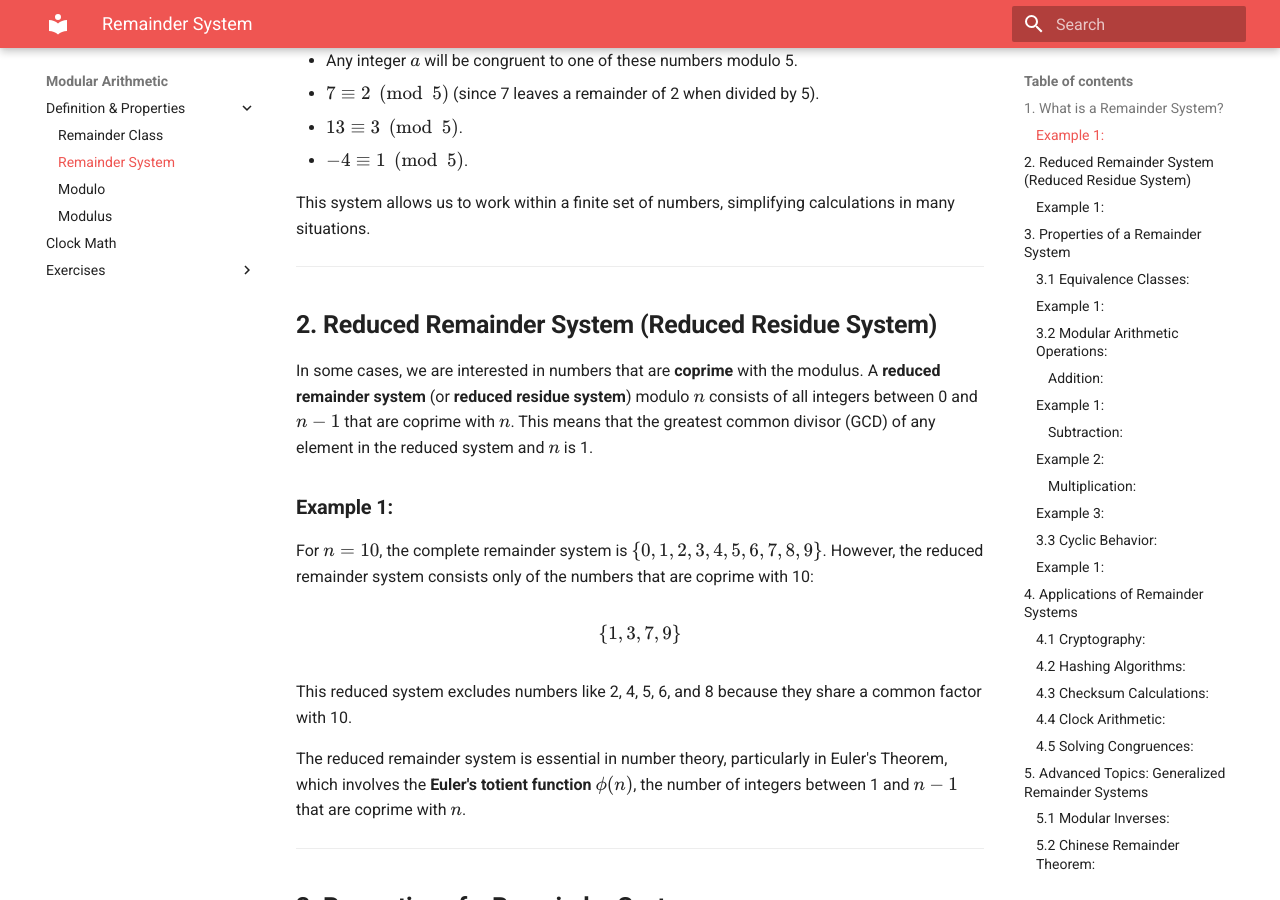
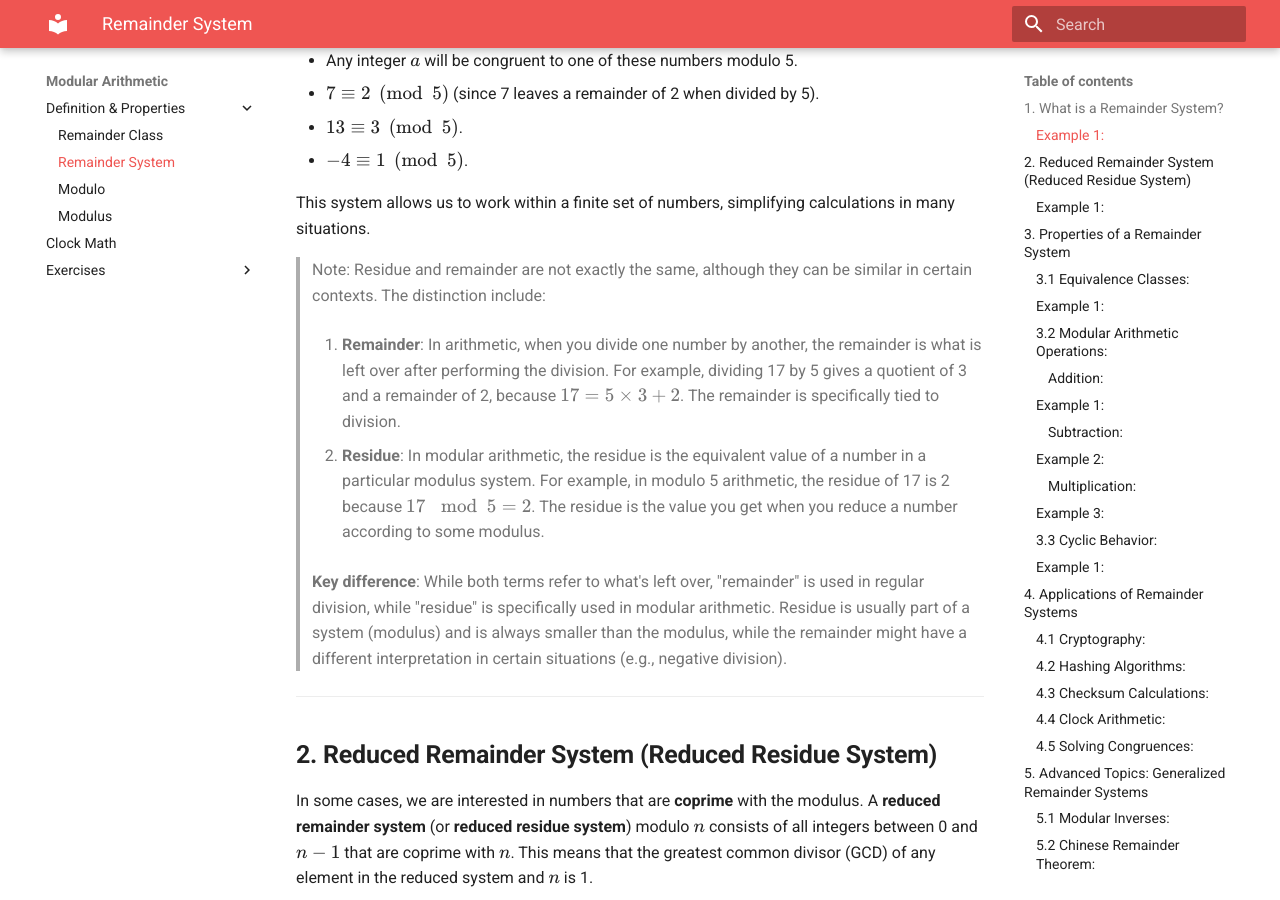
Before and after one commit to baseonballs/mpower-sitedocs, an MkDocs documentation site: the page built from site-docs/mathematics/mod-arith/remainder-system.md, in a window 1280 px wide and 900 px high, scrolled down 936 px. Built offline with MkDocs 1.6.1 and Material for MkDocs 9.7.7, drawn with Linux system fonts in a browser that asks for light colours; formulas are drawn with MathJax 3.

Commit message:
Added distinction between remainder and residue.

```diff
--- a/site-docs/mathematics/mod-arith/remainder-system.md
+++ b/site-docs/mathematics/mod-arith/remainder-system.md
@@ -30,6 +30,16 @@ For modulus \( n = 5 \), the remainder system is:
   - \( -4 \equiv 1 \pmod{5} \).
 
 This system allows us to work within a finite set of numbers, simplifying calculations in many situations.
+
+>Note:
+Residue and remainder are not exactly the same, although they can be similar in certain contexts. The distinction include:
+>
+1. **Remainder**: In arithmetic, when you divide one number by another, the remainder is what is left over after performing the division. For example, dividing 17 by 5 gives a quotient of 3 and a remainder of 2, because \(17 = 5 \times 3 + 2\). The remainder is specifically tied to division.
+>
+2. **Residue**: In modular arithmetic, the residue is the equivalent value of a number in a particular modulus system. For example, in modulo 5 arithmetic, the residue of 17 is 2 because \(17 \mod 5 = 2\). The residue is the value you get when you reduce a number according to some modulus.
+>
+**Key difference**: While both terms refer to what's left over, "remainder" is used in regular division, while "residue" is specifically used in modular arithmetic. Residue is usually part of a system (modulus) and is always smaller than the modulus, while the remainder might have a different interpretation in certain situations (e.g., negative division).
+
 
 ---
 
```
